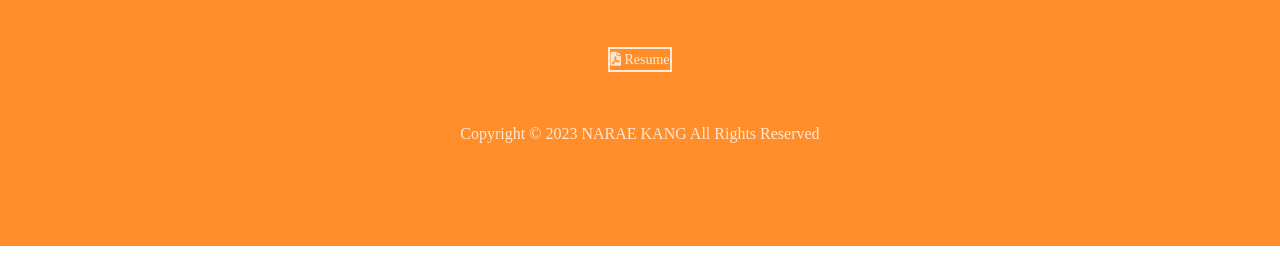
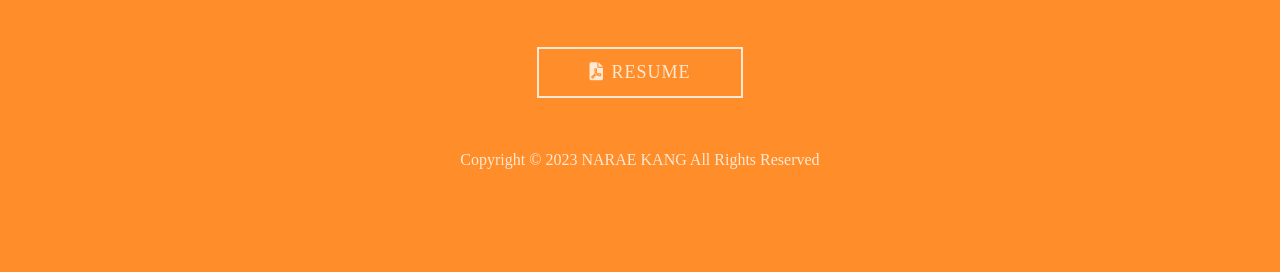
Before and after one commit to lenakang/portfolio_2023, a plain HTML site: page work.html in a window 1280 px wide. Shown: the part 4824-5096 px from the top of the page. Before the commit the page ends 5070 px from the top, so only its background shows below. Drawn offline with nearby package versions, Linux system fonts and the light colour scheme; a script that the page names is missing; some icons are missing; files whose address does not match are found by name; a web font is replaced by a local one.

Commit message:
footer css 수정

```diff
--- a/work.html
+++ b/work.html
@@ -701,7 +701,8 @@
     </ul>
 
     <div class="resume">
-          <a href="/" target="_blank" title="새창열림"><i class="fa-solid fa-file-pdf"></i> Resume</a>
+      <button class="downloadBtn" onclick="alert('업데이트 중입니다.')"><i class="fa-solid fa-file-pdf"></i> Resume</button>
+      <!-- <a class="downloadBtn" href="/" target="_blank" title="새창열림"><i class="fa-solid fa-file-pdf"></i> Resume</a> -->
     </div>
 
     <div class="copyright">Copyright © 2023 NARAE KANG All Rights Reserved</div>
```
Lines whose indentation alone changed are shown as unchanged.
